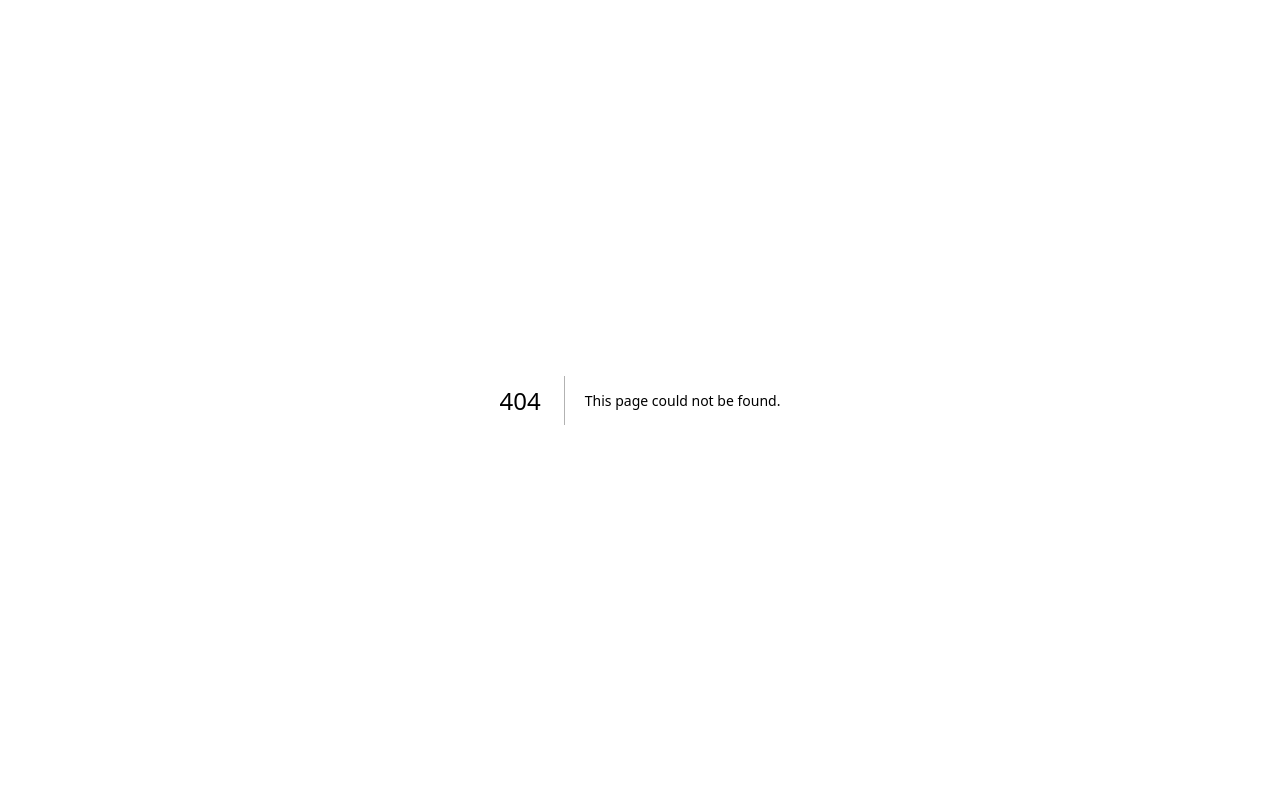
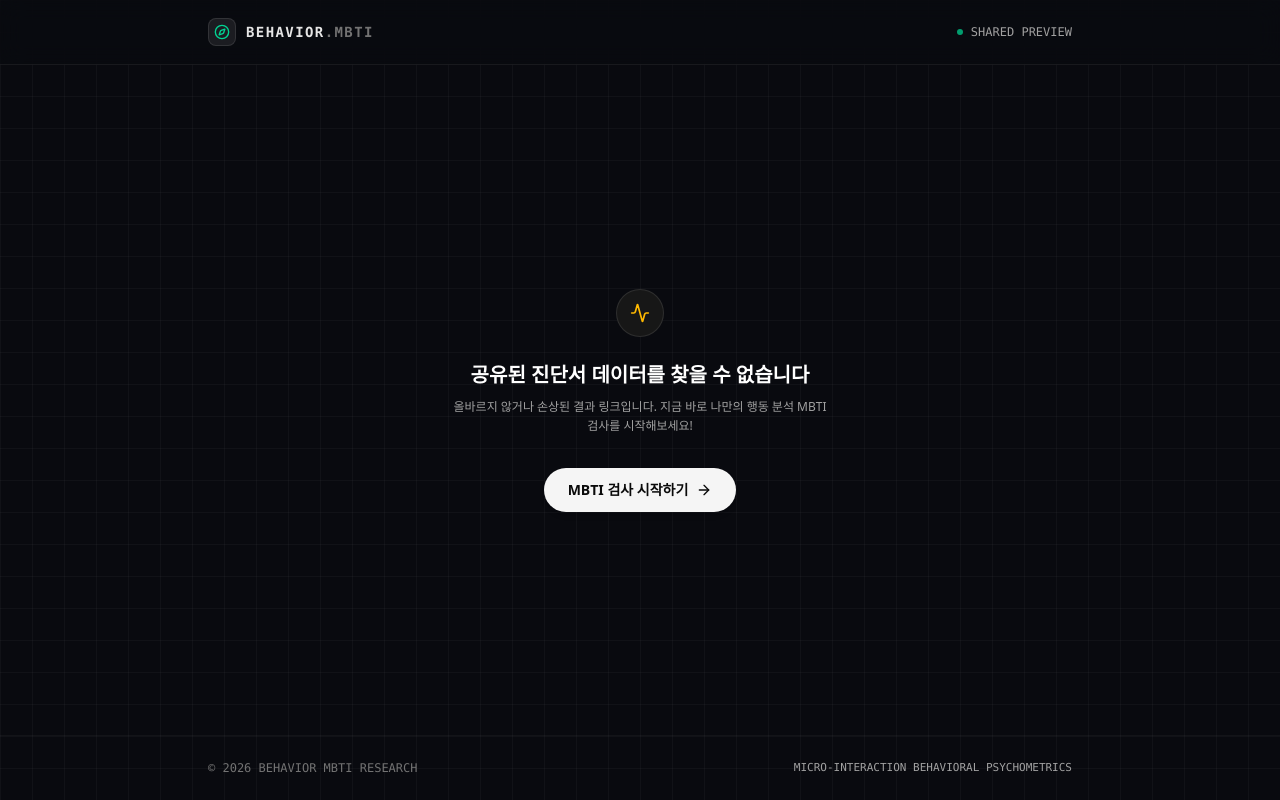
Before and after one commit to jayur830/behavior-mbti, a Next.js app: page /preview in a window 1280 px wide. Before the commit this address had no page. Built offline with nearby package versions, Linux system fonts and the light colour scheme.

Commit message:
feat: 공유 수신자 전용 프리뷰 라우트(/preview?data=...) 분리 및 맞춤형 CTA(나도 검사하러 가기) 버튼 적용

```diff
--- /dev/null
+++ b/src/app/preview/page.tsx
@@ -0,0 +1,97 @@
+'use client';
+
+import React, { Suspense } from 'react';
+import { useRouter, useSearchParams } from 'next/navigation';
+import { decodeResultFromCompressedString } from '../../lib/shareResult';
+import { ResultView } from '../../components/ResultView';
+import { Compass, ArrowRight, Activity } from 'lucide-react';
+
+function PreviewContent() {
+  const router = useRouter();
+  const searchParams = useSearchParams();
+  const compressedData = searchParams.get('data') || searchParams.get('r');
+
+  const result = compressedData ? decodeResultFromCompressedString(compressedData) : null;
+
+  const handleGoTest = () => {
+    router.push('/test');
+  };
+
+  if (!result) {
+    return (
+      <div className="flex flex-col items-center justify-center text-center p-8 max-w-md mx-auto my-auto">
+        <div className="w-12 h-12 rounded-full border border-white/[0.1] bg-neutral-900 flex items-center justify-center mb-6">
+          <Activity className="w-5 h-5 text-amber-400" />
+        </div>
+        <h2 className="text-xl font-bold text-white mb-2">공유된 진단서 데이터를 찾을 수 없습니다</h2>
+        <p className="text-xs text-neutral-400 mb-8 leading-relaxed">
+          올바르지 않거나 손상된 결과 링크입니다. 지금 바로 나만의 행동 분석 MBTI 검사를 시작해보세요!
+        </p>
+        <button
+          type="button"
+          onClick={handleGoTest}
+          className="inline-flex items-center gap-2 px-6 py-3 rounded-full font-semibold text-xs sm:text-sm bg-neutral-100 hover:bg-white text-neutral-950 shadow-md transition-all cursor-pointer touch-manipulation"
+        >
+          <span>MBTI 검사 시작하기</span>
+          <ArrowRight className="w-4 h-4" />
+        </button>
+      </div>
+    );
+  }
+
+  return <ResultView result={result} isSharedView={true} onRestart={handleGoTest} />;
+}
+
+export default function PreviewPage() {
+  const router = useRouter();
+
+  return (
+    <div className="min-h-screen bg-[#090a0f] text-neutral-100 flex flex-col justify-between selection:bg-neutral-200 selection:text-neutral-900 bg-grid-pattern relative">
+      {/* Navigation Header */}
+      <header className="w-full border-b border-white/[0.06] backdrop-blur-md sticky top-0 z-40 bg-[#090a0f]/80">
+        <div className="max-w-4xl mx-auto px-4 h-16 flex items-center justify-between">
+          <button
+            type="button"
+            onClick={() => router.push('/')}
+            className="flex items-center gap-2.5 font-mono text-sm tracking-widest text-neutral-200 hover:text-white transition-colors cursor-pointer touch-manipulation"
+          >
+            <div className="w-7 h-7 rounded-lg bg-white/[0.08] border border-white/[0.1] flex items-center justify-center text-neutral-100">
+              <Compass className="w-4 h-4 text-emerald-400" />
+            </div>
+            <span className="font-bold">
+              BEHAVIOR<span className="text-neutral-500">.MBTI</span>
+            </span>
+          </button>
+
+          <div className="flex items-center gap-2 text-xs font-mono text-neutral-400">
+            <span className="w-1.5 h-1.5 rounded-full bg-emerald-400 animate-pulse" />
+            <span className="hidden sm:inline">SHARED PREVIEW</span>
+          </div>
+        </div>
+      </header>
+
+      {/* Main Content Area */}
+      <main className="flex-1 flex flex-col justify-center items-center px-4 py-8">
+        <Suspense
+          fallback={
+            <div className="flex items-center justify-center p-12 text-xs font-mono text-neutral-400">
+              LOADING SHARED REPORT...
+            </div>
+          }
+        >
+          <PreviewContent />
+        </Suspense>
+      </main>
+
+      {/* Minimal Footer */}
+      <footer className="w-full border-t border-white/[0.04] py-6 text-center text-xs text-neutral-500 font-mono">
+        <div className="max-w-4xl mx-auto px-4 flex flex-col sm:flex-row items-center justify-between gap-2">
+          <span>© 2026 BEHAVIOR MBTI RESEARCH</span>
+          <span className="text-neutral-400 text-[11px]">
+            MICRO-INTERACTION BEHAVIORAL PSYCHOMETRICS
+          </span>
+        </div>
+      </footer>
+    </div>
+  );
+}
--- a/src/components/ResultView.tsx
+++ b/src/components/ResultView.tsx
@@ -24,6 +24,7 @@ import {
   Smartphone,
   Mouse,
   Keyboard,
+  ArrowRight,
 } from 'lucide-react';
 
 import { encodeResultToCompressedString } from '../lib/shareResult';
@@ -52,11 +53,8 @@ export const ResultView: React.FC<ResultViewProps> = ({ result, isSharedView = f
 
   const handleCopyLink = async () => {
     if (typeof window === 'undefined') return;
-    let shareUrl = window.location.href;
-    if (!shareUrl.includes('data=') && !shareUrl.includes('r=')) {
     const compressed = encodeResultToCompressedString(result);
-      shareUrl = `${window.location.origin}/result?data=${compressed}`;
-    }
+    const shareUrl = `${window.location.origin}/preview?data=${compressed}`;
 
     let success = false;
 
@@ -571,6 +569,28 @@ export const ResultView: React.FC<ResultViewProps> = ({ result, isSharedView = f
       )}
 
       {/* 7. Action Controls: Image Download, Share & Restart */}
+      {isSharedView ? (
+        <div className="flex flex-col sm:flex-row items-center justify-center gap-4 pt-6">
+          <button
+            type="button"
+            onClick={handleDownloadCard}
+            disabled={isExporting}
+            className="w-full sm:w-auto inline-flex items-center justify-center gap-2 px-6 py-4 rounded-full font-medium text-xs sm:text-sm bg-neutral-900 hover:bg-neutral-800 text-neutral-200 border border-white/[0.1] transition-all cursor-pointer shadow-sm touch-manipulation"
+          >
+            <Download className="w-4 h-4 text-emerald-400" />
+            <span>{isExporting ? '이미지 생성 중...' : '결과 카드 이미지 저장 (PNG)'}</span>
+          </button>
+
+          <button
+            type="button"
+            onClick={onRestart}
+            className="w-full sm:w-auto inline-flex items-center justify-center gap-2.5 px-8 py-4 rounded-full font-bold text-sm bg-emerald-400 hover:bg-emerald-300 text-neutral-950 shadow-[0_0_25px_rgba(52,211,153,0.3)] hover:scale-[1.02] active:scale-[0.98] transition-all cursor-pointer touch-manipulation"
+          >
+            <span>나도 행동 분석 MBTI 검사하기</span>
+            <ArrowRight className="w-4 h-4 stroke-[3]" />
+          </button>
+        </div>
+      ) : (
         <div className="flex flex-col sm:flex-row items-center justify-center gap-3 pt-6">
           <button
             type="button"
@@ -588,7 +608,7 @@ export const ResultView: React.FC<ResultViewProps> = ({ result, isSharedView = f
             className="w-full sm:w-auto inline-flex items-center justify-center gap-2 px-6 py-3.5 rounded-full font-medium text-xs sm:text-sm bg-neutral-900 hover:bg-neutral-800 text-neutral-200 border border-white/[0.1] transition-all cursor-pointer touch-manipulation"
           >
             {copied ? <Check className="w-4 h-4 text-emerald-400" /> : <Share2 className="w-4 h-4" />}
-          <span>{copied ? '링크 복사됨' : '결과 링크 복사'}</span>
+            <span>{copied ? '공유 링크 복사 완료!' : '결과 공유 링크 복사'}</span>
           </button>
 
           <button
@@ -600,6 +620,7 @@ export const ResultView: React.FC<ResultViewProps> = ({ result, isSharedView = f
             <span>다시 검사하기</span>
           </button>
         </div>
+      )}
     </div>
   );
 };
```
Lines whose indentation alone changed are shown as unchanged.
